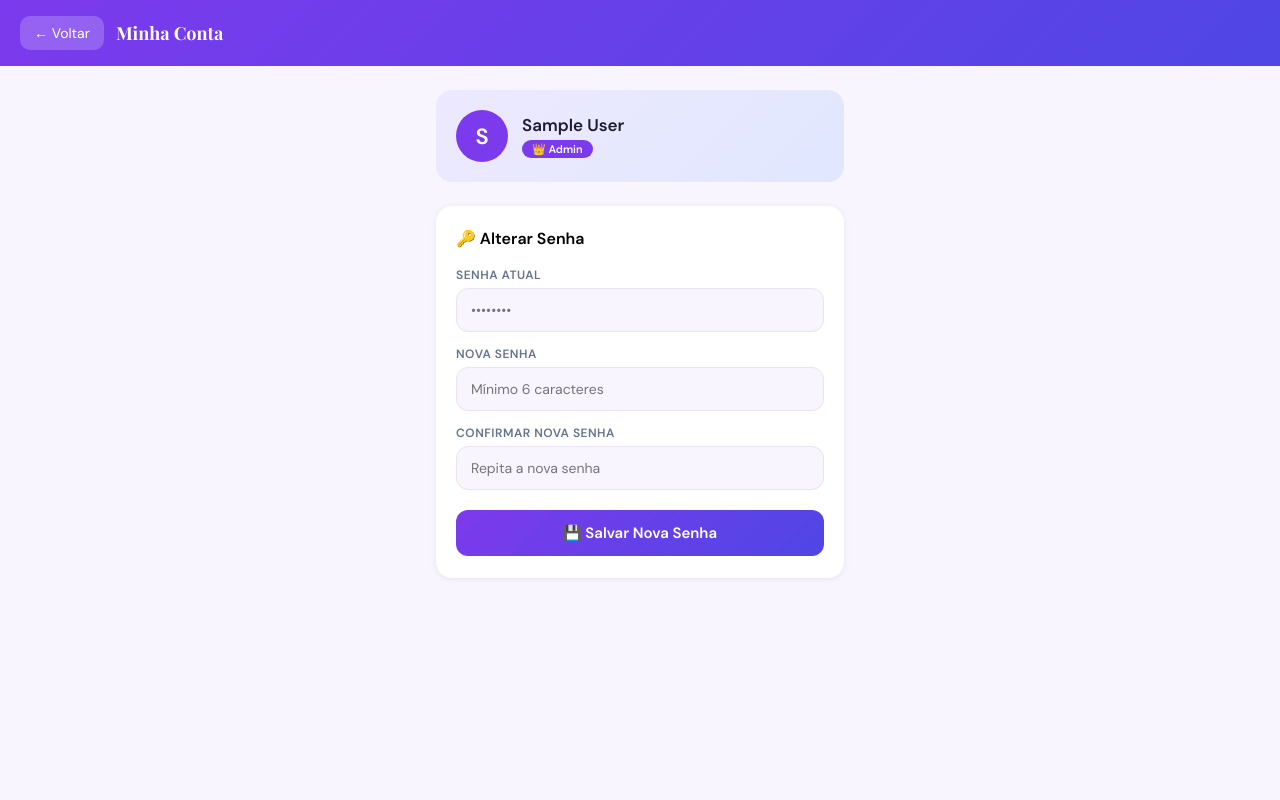
After one commit to nikaelaguiar-star/seu-aconchego, a Flask app: page /minha-conta in a window 1280 px wide. The commit adds this page. Run offline with Flask 3, Linux system fonts and the light colour scheme; the visitor is signed in with stand-in values (Sample User, id 1).

Commit message:
Add files via upload

```diff
--- a/templates/index.html
+++ b/templates/index.html
@@ -243,6 +243,7 @@
     {% if session.get('perfil') == 'admin' %}
     <a href="/usuarios" class="header-btn" style="font-size:12px;">👥</a>
     {% endif %}
+    <a href="/minha-conta" class="header-btn" style="font-size:12px;">👤 Conta</a>
     <a href="/logout" class="header-btn" style="font-size:12px;">
       <span style="display:none;display:inline;">{{ session.get('usuario_nome','').split()[0] }}</span> Sair
     </a>
--- /dev/null
+++ b/templates/minha_conta.html
@@ -0,0 +1,68 @@
+<!DOCTYPE html>
+<html lang="pt-br">
+<head>
+  <meta charset="UTF-8">
+  <meta name="viewport" content="width=device-width, initial-scale=1.0">
+  <title>Minha Conta — Seu Aconchego</title>
+  <link href="https://fonts.googleapis.com/css2?family=Playfair+Display:wght@600;700&family=DM+Sans:wght@400;500;600&display=swap" rel="stylesheet">
+  <style>
+    :root { --purple: #7c3aed; --bg: #f8f5ff; --card: #fff; --border: #e9e3f5; --muted: #64748b; --red: #dc2626; --green: #16a34a; }
+    * { box-sizing: border-box; margin: 0; padding: 0; }
+    body { font-family: 'DM Sans', sans-serif; background: var(--bg); min-height: 100vh; }
+    header { background: linear-gradient(135deg, #7c3aed, #4f46e5); padding: 16px 20px; display: flex; align-items: center; gap: 12px; }
+    .back-btn { background: rgba(255,255,255,0.2); border: none; color: #fff; padding: 8px 14px; border-radius: 10px; font-size: 14px; cursor: pointer; text-decoration: none; }
+    header h1 { font-family: 'Playfair Display', serif; color: #fff; font-size: 18px; }
+    .wrap { padding: 24px 16px 40px; max-width: 440px; margin: 0 auto; }
+    .info-card { background: linear-gradient(135deg, #ede9fe, #e0e7ff); border-radius: 16px; padding: 20px; margin-bottom: 24px; display: flex; align-items: center; gap: 14px; }
+    .avatar { width: 52px; height: 52px; background: var(--purple); border-radius: 50%; display: flex; align-items: center; justify-content: center; color: #fff; font-size: 22px; font-weight: 700; flex-shrink: 0; }
+    .info-card h3 { font-size: 17px; font-weight: 700; color: #1e1b2e; }
+    .info-card p { font-size: 13px; color: var(--muted); margin-top: 2px; }
+    .badge { display: inline-block; background: var(--purple); color: #fff; font-size: 11px; font-weight: 700; padding: 2px 10px; border-radius: 99px; margin-top: 4px; }
+    .card { background: var(--card); border-radius: 16px; padding: 22px 20px; box-shadow: 0 1px 6px rgba(0,0,0,0.07); }
+    .card h3 { font-size: 16px; font-weight: 700; margin-bottom: 18px; }
+    .form-group { margin-bottom: 14px; }
+    label { font-size: 12px; font-weight: 600; color: var(--muted); text-transform: uppercase; letter-spacing: 0.5px; display: block; margin-bottom: 5px; }
+    input { width: 100%; padding: 12px 14px; border-radius: 12px; border: 1.5px solid var(--border); background: var(--bg); font-family: 'DM Sans', sans-serif; font-size: 14px; outline: none; }
+    input:focus { border-color: var(--purple); background: #fff; }
+    .btn { width: 100%; padding: 13px; background: linear-gradient(135deg, #7c3aed, #4f46e5); color: #fff; border: none; border-radius: 12px; font-size: 15px; font-weight: 700; cursor: pointer; margin-top: 6px; font-family: 'DM Sans', sans-serif; }
+    .msg-ok { background: #dcfce7; color: var(--green); border-radius: 10px; padding: 12px 14px; font-size: 14px; font-weight: 500; margin-bottom: 14px; }
+    .msg-err { background: #fee2e2; color: var(--red); border-radius: 10px; padding: 12px 14px; font-size: 14px; font-weight: 500; margin-bottom: 14px; }
+  </style>
+</head>
+<body>
+<header>
+  <a href="/" class="back-btn">← Voltar</a>
+  <h1>Minha Conta</h1>
+</header>
+<div class="wrap">
+  <div class="info-card">
+    <div class="avatar">{{ session.usuario_nome[0].upper() }}</div>
+    <div>
+      <h3>{{ session.usuario_nome }}</h3>
+      <span class="badge">{{ '👑 Admin' if session.perfil == 'admin' else '👤 Usuário' }}</span>
+    </div>
+  </div>
+
+  <div class="card">
+    <h3>🔑 Alterar Senha</h3>
+    {% if msg %}<div class="msg-ok">✅ {{ msg }}</div>{% endif %}
+    {% if erro %}<div class="msg-err">⚠️ {{ erro }}</div>{% endif %}
+    <form method="POST">
+      <div class="form-group">
+        <label>Senha Atual</label>
+        <input type="password" name="senha_atual" placeholder="••••••••" required>
+      </div>
+      <div class="form-group">
+        <label>Nova Senha</label>
+        <input type="password" name="nova_senha" placeholder="Mínimo 6 caracteres" required minlength="6">
+      </div>
+      <div class="form-group">
+        <label>Confirmar Nova Senha</label>
+        <input type="password" name="confirma_senha" placeholder="Repita a nova senha" required>
+      </div>
+      <button type="submit" class="btn">💾 Salvar Nova Senha</button>
+    </form>
+  </div>
+</div>
+</body>
+</html>
```
